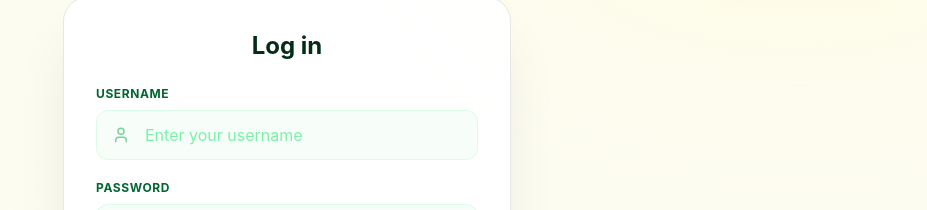
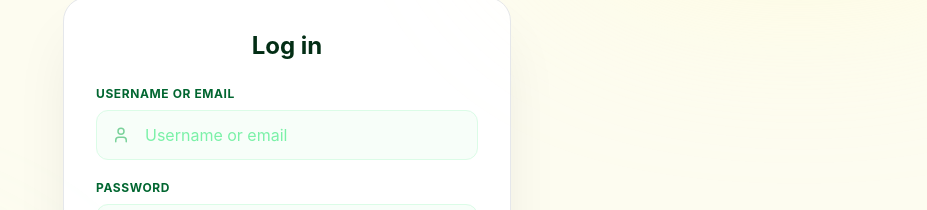
Before and after one commit to ltmervin123/capstone-front-end, a React (Vite) app: page / in a window 1280 px wide. Shown: the part 291-501 px from the top of the page, without its empty margins (353-1280 px from the left). Built offline with nearby package versions, Linux system fonts and the light colour scheme; no server answers.

Commit message:
feat(employees): show login details after add and accept email on the login form

```diff
--- a/src/features/auth/LoginPage.tsx
+++ b/src/features/auth/LoginPage.tsx
@@ -62,7 +62,7 @@ export const LoginPage: React.FC<LoginPageProps> = ({ onLoginSuccess }) => {
 
           <form onSubmit={handleLogin} className="space-y-5">
             <div>
-              <label className="block text-xs font-bold uppercase tracking-wider text-green-800 mb-2">Username</label>
+              <label className="block text-xs font-bold uppercase tracking-wider text-green-800 mb-2">Username or email</label>
               <div className="relative">
                 <UserIcon className="absolute left-4 top-1/2 -translate-y-1/2 text-green-600 opacity-50" size={18} />
                 <input
@@ -71,7 +71,7 @@ export const LoginPage: React.FC<LoginPageProps> = ({ onLoginSuccess }) => {
                   value={username}
                   onChange={(e) => setUsername(e.target.value)}
                   className="w-full pl-12 pr-4 py-3 bg-green-50/50 border border-green-100 rounded-xl focus:ring-2 focus:ring-yellow-400 focus:border-transparent outline-none transition-all placeholder:text-green-300"
-                  placeholder="Enter your username"
+                  placeholder="Username or email"
                 />
               </div>
             </div>
--- a/src/features/auth/login.schema.ts
+++ b/src/features/auth/login.schema.ts
@@ -2,7 +2,7 @@ import { z } from 'zod';
 
 export const loginSchema = z.object({
   username: z.string().trim().min(1, 'Username or email is required'),
-  password: z.string().min(1, 'Password is required'),
+  password: z.string().trim().min(1, 'Password is required'),
 });
 
 export type LoginFormValues = z.infer<typeof loginSchema>;
--- a/src/features/hr/EmployeeForm.tsx
+++ b/src/features/hr/EmployeeForm.tsx
@@ -175,6 +175,9 @@ export const EmployeeForm: React.FC<EmployeeFormProps> = ({ employee, onCancel,
           profilePicture: profilePictureFile,
           attachments,
         });
+        window.alert(
+          `Employee login created.\nSign in with the employee's email.\nDefault password is the same email.`,
+        );
       } else {
         await updateEmployee.mutateAsync({
           employeeNumber: parsed.data.employeeNumber,
```
